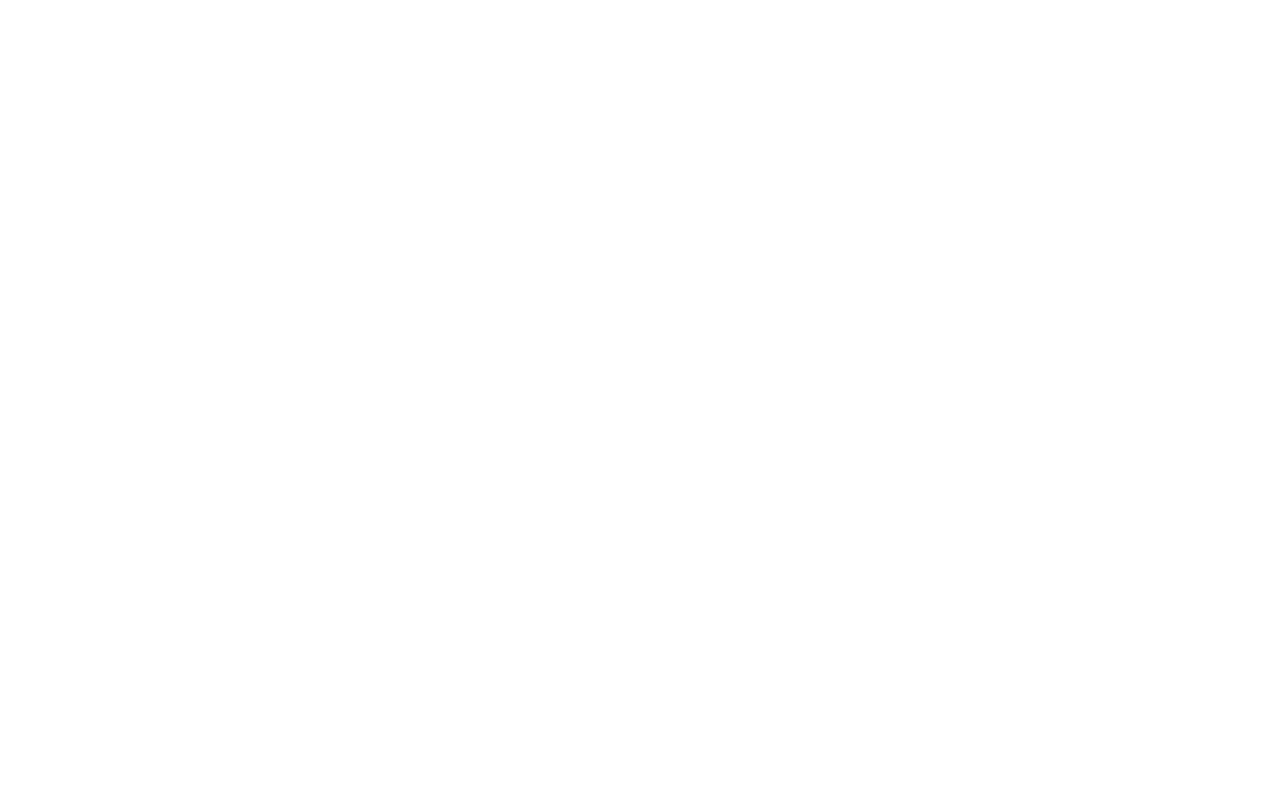
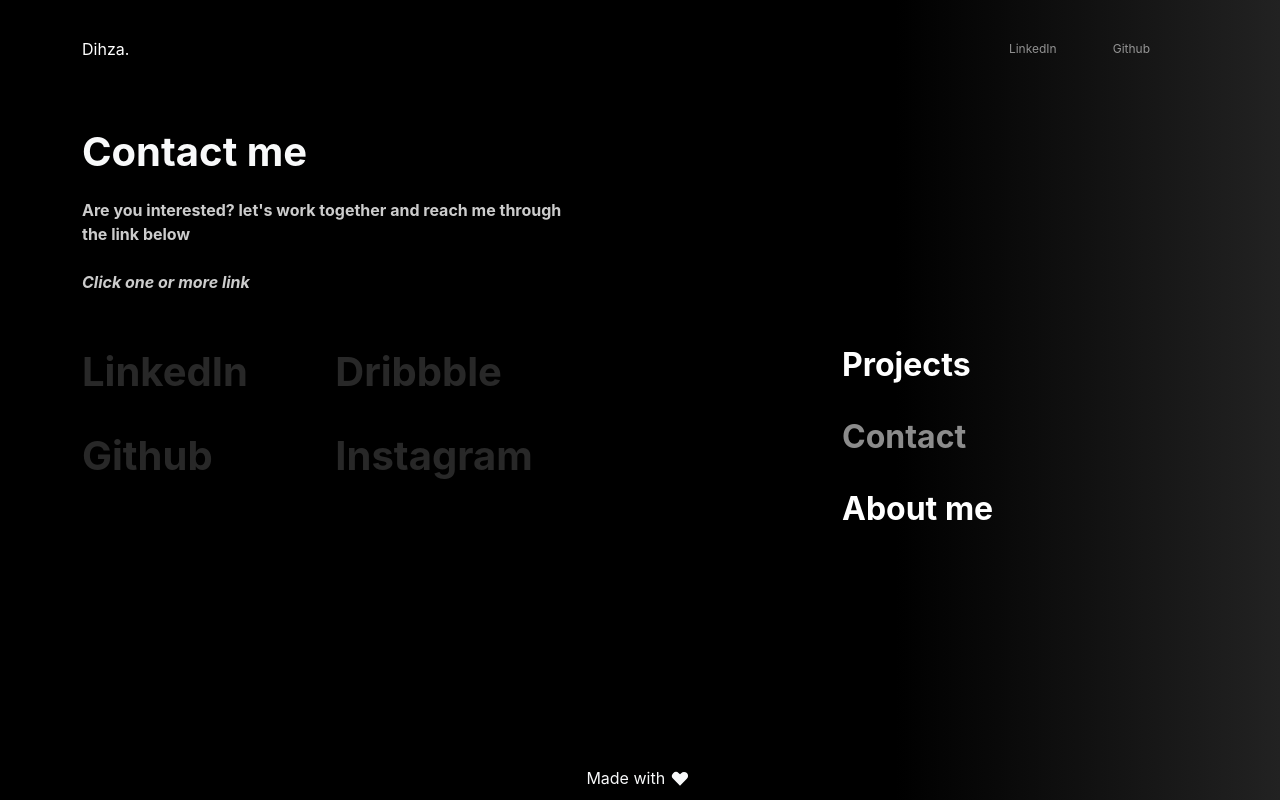
Before and after one commit to diarih/portfolio, a React (Create React App) app: page /contact in a window 1280 px wide. Before the commit this address had no page. Built offline with nearby package versions, Linux system fonts and the light colour scheme.

Commit message:
Home and Project Revision

```diff
--- a/src/Layouts/Header.jsx
+++ b/src/Layouts/Header.jsx
@@ -13,7 +13,7 @@ export default function Header() {
             <Nav.Link target={"_blank"} href="https://www.linkedin.com/in/diar-ihza/" className="pe-5 d-none d-lg-block">LinkedIn</Nav.Link>
             <Nav.Link target={"_blank"} href="https://github.com/diarih" className="pe-5 d-none d-lg-block">Github</Nav.Link>
             <Nav.Link className="d-lg-none d-block" href="/projects">Projects</Nav.Link>
-            <Nav.Link className="d-lg-none d-block" href="/tools">Tools</Nav.Link>
+            <Nav.Link className="d-lg-none d-block" href="/contact">Contact</Nav.Link>
             <Nav.Link className="d-lg-none d-block" href="/aboutme">About me</Nav.Link>
           </Nav>
           </Navbar.Collapse>
--- a/src/Layouts/index.js
+++ b/src/Layouts/index.js
@@ -27,7 +27,7 @@ export default function Layouts({ children }) {
               </Col>
               <Col sm={12}>
                 <NavLink
-                  to="/tools"
+                  to="/contact"
                   className={({ isActive }) =>
                     isActive ? "link-edit active-link" : "link-edit glow"
                   }
--- a/src/components/ProjectContent.jsx
+++ b/src/components/ProjectContent.jsx
@@ -6,7 +6,7 @@ export default function ProjectContent({ title, tools, content, img, demo }) {
   console.log(img);
   return (
     <Row className="gy-4 mb-5">
-      <Col sm={12} className="fs-3 fw-bold">
+      <Col sm={12} className="fs-4 fw-bold">
         {title}
       </Col>
       <Col sm={12} className="fw-bold">
@@ -23,7 +23,7 @@ export default function ProjectContent({ title, tools, content, img, demo }) {
         <div dangerouslySetInnerHTML={{ __html: content }} />
       </Col>
       <Col sm={9}>
-        <a href={demo} target={"_blank"} className="fw-bold"> Demo Here</a>
+        <a href={demo} target={"_blank"} className="fw-bold text-decoration-none demo"> Demo Here</a>
       </Col>
     </Row>
   );
--- a/src/contents/projectContent.js
+++ b/src/contents/projectContent.js
@@ -7,7 +7,7 @@ const data = [
             "Html",
             "CSS"
         ],
-        content: "<p>Voyages is a website that serves tours and travel by ordering a ticket for tours on the island of Bali. Helping tourists to find suitable tourist destinations for them to visit without having to buy on the spot or visit the internet.</p> <p>Made with pure JavaScript or vanilla for the logic, CSS using bootstrap for the framework with custom api for the content itself. Estimated build about 2 weeks, starting from idea design to code implementation</p>",
+        content: `<p>Voyages is a website that serves tours and travel by ordering a ticket for tours on the island of Bali. <b class="hl">Helping tourists to find suitable tourist destinations </b> for them to visit without having to buy on the spot or visit the internet.</p> <p>Made with pure JavaScript or vanilla for the logic, CSS using bootstrap for the framework with custom api for the content itself. Estimated build about 2 weeks, starting from idea design to code implementation</p>`,
         image: require('./assets/voyages.png').default,
         demo: "https://voyagess.netlify.app/"
     },
@@ -20,7 +20,7 @@ const data = [
             "ReactRouter",
             "etc"
         ],
-        content: "<p>Influens is a web base application that connects influencers with MSMEs, making it easier to promote their products or services by determining influencers that match the target value.</p><p>Made with library javascript ReactJS for the development, React Bootstrap for display style. Estimated build takes two weeks until the deployment from design to code</p>",
+        content: `<p>Influens is a web base application that <b class="hl">connects influencers with MSMEs </b>, making it easier to promote their products or services by determining influencers that match the target value.</p><p>Made with library javascript ReactJS for the development, React Bootstrap for display style. Estimated build takes two weeks until the deployment from design to code</p>`,
         image: require('./assets/influens.png').default,
         demo: "https://influens.netlify.app/"
     }
--- a/src/index.css
+++ b/src/index.css
@@ -168,3 +168,12 @@ p {
 .db:hover {
   color: #E94C88!important;
 }
+
+.demo {
+  color: #6495ED!important;
+}
+
+.hl{
+  color: rgb(255, 255, 255);
+  /* background-color: white; */
+}
--- a/src/pages/Tools.jsx
+++ b/src/pages/Contact.jsx
@@ -2,19 +2,25 @@ import React from "react";
 import Layouts from "../Layouts";
 import { Col, Row } from "react-bootstrap";
 
-export default function Tools() {
+export default function Contact() {
   return (
     <Layouts>
       <Row className="mb-5">
         <Col sm={8}>
           <div className="fs-1 fw-bold mb-3 text-light">Contact me</div>
           <div
-            className="fw-bold"
+            className="fw-bold mb-4"
             style={{ color: "rgba(255, 255, 255, 0.80)" }}
           >
             Are you interested? let's work together and reach me through the
             link below
           </div>
+          <i
+            className="fw-bold fs-6"
+            style={{ color: "rgba(255, 255, 255, 0.80)" }}
+          >
+            Click one or more link
+          </i>
         </Col>
         <Col sm={8} className="mt-5">
           <Row className="fs-1 fw-bold gy-4">
--- a/src/pages/LandingPage.jsx
+++ b/src/pages/LandingPage.jsx
@@ -14,9 +14,9 @@ export default function LandingPage() {
             <div dangerouslySetInnerHTML={{ __html: '<h1>Hello iam 👋' }} />
             <div className="fw-bold btn-shine">Ihza</div>
           </div>
-          <Row className="pt-4">
-            <Col sm={3}>Junior Web Dev</Col>
-            <Col>UI/UX Design</Col>
+          <Row className="pt-4 gy-3">
+            <Col xxl={4} xl={4} lg={4} md={12}>Junior Web Dev</Col>
+            <Col xxl={4} xl={4} lg={4} md={12}>UI/UX Design</Col>
           </Row>
         </div>
       </Layouts>
--- a/src/pages/Projects.jsx
+++ b/src/pages/Projects.jsx
@@ -11,7 +11,7 @@ export default function Projects() {
         style={{ maxHeight: "70vh"}}
       >
         <div className="mb-5">
-          <div className="fs-1 fw-bold mb-3">Something i've working with</div>
+          <div className="fs-2 fw-bold mb-2">Something i've working with</div>
           <div className="fw-bold" style={{ color: "rgba(255, 255, 255, 0.80)" }}>
             Here plenty of works i contributed on recent years
           </div>
--- a/src/router/index.js
+++ b/src/router/index.js
@@ -2,7 +2,7 @@ import { Routes, Route  } from "react-router-dom";
 import AboutMe from "../pages/AboutMe";
 import LandingPage from "../pages/LandingPage";
 import Projects from "../pages/Projects";
-import Tools from "../pages/Tools";
+import Contact from "../pages/Contact";
 
 export default function Routers() {
 
@@ -10,7 +10,7 @@ export default function Routers() {
         <Routes>
             <Route exact path="/" element={<LandingPage />} />
             <Route exact path="/projects" element={<Projects />} />
-            <Route exact path="/tools" element={<Tools />} />
+            <Route exact path="/contact" element={<Contact />} />
             <Route exact path="/aboutme" element={<AboutMe />} />
         </Routes>
     )
```
